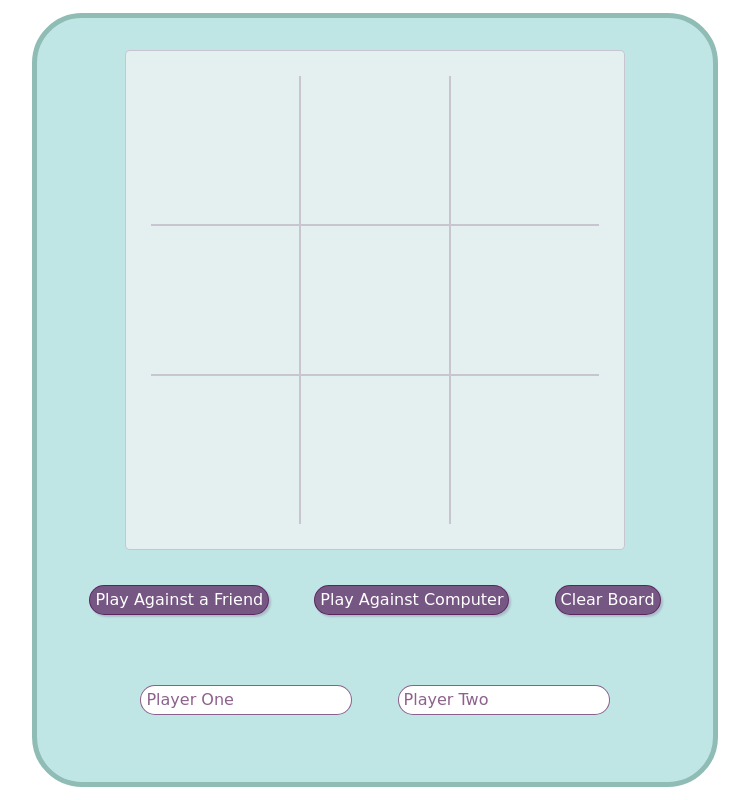
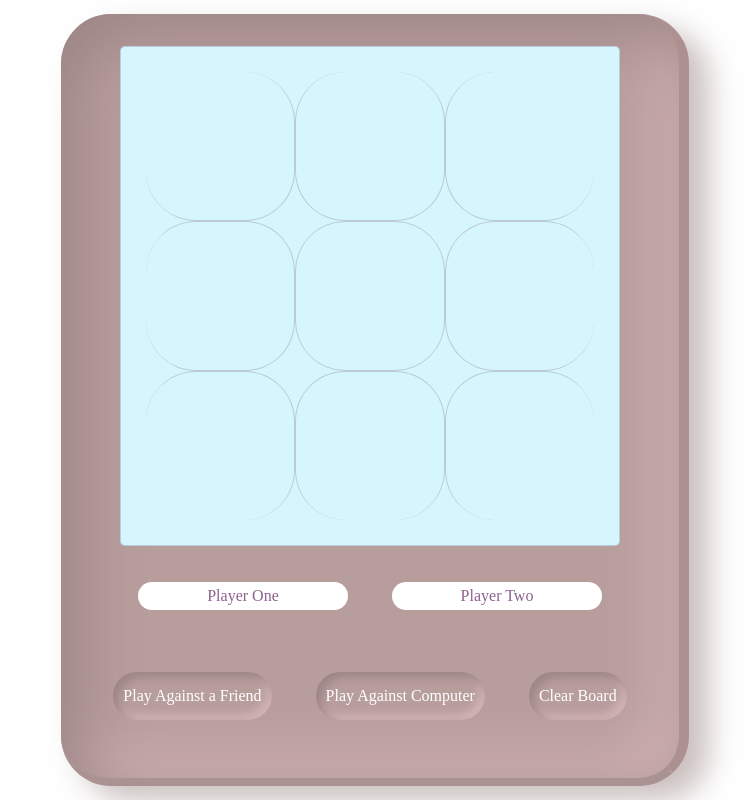
Before and after one commit to Museale/tic-tac-toe, a website: page index.html in a window 1280 px wide. Shown: the whole page, without its empty margins (265-1018 px from the left). Drawn offline with Linux system fonts and the light colour scheme; a web font is replaced by a local one.

Commit message:
add box-shadow styling

```diff
--- a/css/style.scss
+++ b/css/style.scss
@@ -1,7 +1,7 @@
 *  {
     box-sizing: border-box;
-    font-family: cursive;
-    font-weight: light;
+
+    border-radius: 50px;
 
 }
 body {
@@ -14,6 +14,15 @@ body {
 }
 
 #wrapper {
+    border:#ad9191 10px solid;
+    border-bottom: #aa9292 8px solid;
+    border-left: none;
+    border-top: none;
+    background: #b89d9d;
+    box-shadow: inset 20px 20px 60px #9c8585,
+                inset -20px -20px 60px #d4b5b5,
+                20px 15px 30px #9c858586;
+
     display: grid;
     grid-template-columns: 1fr ;
     grid-template-rows: 5fr 1fr 1fr;
@@ -22,13 +31,11 @@ body {
     justify-content: center;
     align-content: center;
     justify-items: center;
-    border: 5px rgb(143, 188, 180) solid;
-    background-color: rgb(192, 229, 229);
     border-radius: 50px;
     padding: 2rem;
 }
 #wrapper > #inputs {
-    grid-row: 3;
+    grid-row: 2;
     color:rgba(77, 9, 77, 0.644);
     label {
         visibility: hidden;
@@ -37,11 +44,12 @@ body {
         text-align: center;
     }
     input {
-        border:rgba(77, 9, 77, 0.644) 1px solid;
+        border:none;
         border-radius: 50px;
         padding: 5px;
         margin: 20px;
-
+        text-align: center;
+        color: rgba(77, 9, 77, 0.644)
     }
     input:focus {
         border: none;
@@ -49,39 +57,39 @@ body {
     }
     input::placeholder {
         color: rgba(77, 9, 77, 0.644);
+        text-align: center;
     }
 
 }
 #wrapper > #btns {
-    grid-row: 2;
+    grid-row: 3;
     justify-content: space-around;
     align-items: center;
 
     grid-column: 1 / span 2;
     button {
-        border:rgba(77, 9, 77, 0.644) 1px solid;
+        border: none;
+        padding: 10px;
+        color: white;
         margin: 20px;
         border-radius: 50px;
-        padding: 2px;
-        background-color: rgba(77, 9, 77, 0.644);
-        color: white;
-        padding: 5px;
-        box-shadow: 2px 2px 2px rgba(77, 9, 77, 0.185);
+        height: 48px;
+        background: #b89d9d;
+        box-shadow: inset 5px 5px 10px #9c8585,
+            inset -5px -5px 10px #d4b5b5;
     }
     button:hover {
-        transform: scale(1.1);
+        transform: scale(0.97);
         cursor: pointer;
         transition: 0.12s ease-in-out;
     }
-
-
 }
 
 #gameboard-container {
     grid-row: 1;
     grid-column: 1 / span 2;
     border: 1px solid rgba(77, 9, 77, 0.185);
-    background-color: rgb(228, 240, 239);
+    background-color: rgb(212, 246, 252);
     padding: 25px;
     border-radius: 5px;
     display: grid;
@@ -135,6 +143,12 @@ body {
     font-size: 100px;
     align-items: center;
     justify-content: center;
+
+        font-family: 'PressStart2PRegular';
+        font-weight: light;
+        font-style: normal;
+
+
 }
 
 .X::before {
--- a/index.html
+++ b/index.html
@@ -8,14 +8,16 @@
     <script src="script.js" defer></script>
     <link rel="stylesheet" href="./css/style.css">
     <link rel="stylesheet" href="./css/normalize.css/normalize.css">
+    <link rel="stylesheet" media="screen" href="https://fontlibrary.org//face/press-start-2p" type="text/css"/>
 </head>
 <body>
     <wrapper id="wrapper">
         <div id="inputs">
             <label for="player-one">Player One:</label>
-            <input type="text" id="player-one" placeholder="Player One">
+            <input type="text" id="player-one" placeholder="Player One" value="">
             <label for="player-two">Player Two:</label>
             <input type="text" id="player-two" placeholder="Player Two">
+
         </div>
         <div id="btns">
 
--- a/script.js
+++ b/script.js
@@ -30,14 +30,12 @@ const Gameboard = (() => {
 
 
 const gamePlay = (() => {
-
-
   let turn = false;
   let winner = '';
   let tie = 0;
   const cells =  Gameboard.board.cells;
 
-  const playerOne = () =>  document.getElementById('player-one').value;
+  const playerOne = () => document.getElementById('player-one').value;
   const playerTwo = () => document.getElementById('player-two').value;
 
   const start = (() => {
```
Also changed, not shown: css/style.css, 1 other file.
